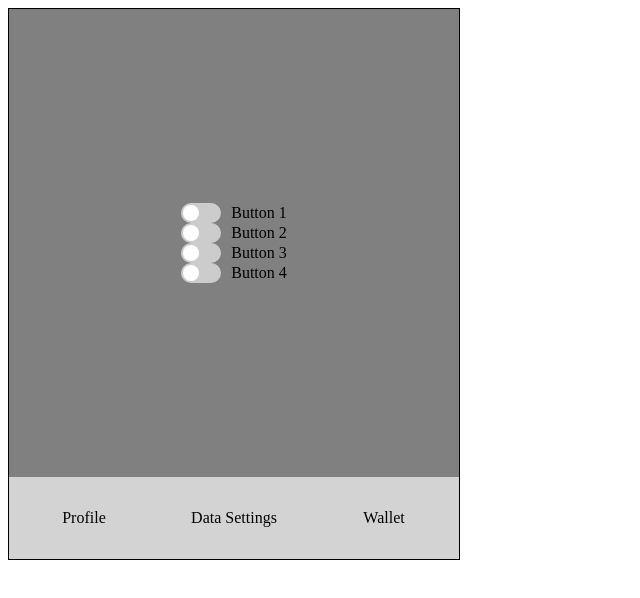
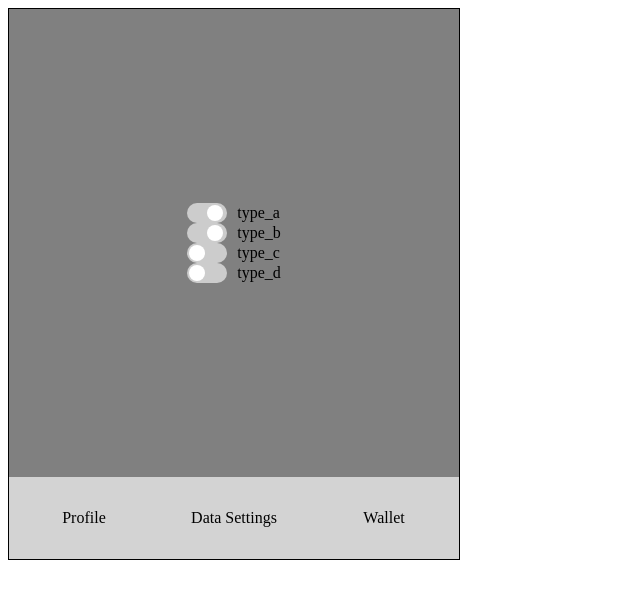
Before and after one commit to fydp-2024-55/fydp-2024.55, a React (Create React App) app in the folder browser-extension/react-chrome-app/: page / in a window 1280 px wide. Both pictures are taken after a click on the button "Data Settings". Shown: the top 598 px of the page, without its empty margins (0-640 px from the left). Built offline with nearby package versions, Linux system fonts and the light colour scheme.

Commit message:
handlers and mock data

```diff
--- a/browser-extension/react-chrome-app/src/App.tsx
+++ b/browser-extension/react-chrome-app/src/App.tsx
@@ -1,31 +1,41 @@
 import Header from "./components/Header/Header";
 import UserPage from "./components/UserPage/UserPage"
 import DataPage from "./components/DataPage/DataPage";
-import { useState } from "react";
+import { useState, useEffect } from "react";
 import "./App.css"
+import data from './sample.json'
 import WalletPage from "./components/WalletPage/WalletPage";
 
 const  App = () => {
+
+  useEffect(() => {
+    loadUser()
+ }, []); // Pass an empty array to only call the function once on mount.
+
   const [page, setPage] = useState('user');
-  console.log(page)
+  const [dataOpt, setDataOpt] = useState(data.data_options)
 
   const changePage = (p: string) => {
     setPage(p)
   }
 
-  // remove later and useEffect
-  const user = {
-    name: "John Doe",
-    age: 25,
-    email: "johndoe@example.com"
+  const updateValue = (key: string) => {
+    setDataOpt((prevState) => ({
+      ...prevState,
+      [key]: !prevState[key as keyof typeof prevState],
+    }));
+    console.log(dataOpt)
   };
+
+  function loadUser(){
+  }
 
   return (
     <div className="browserContainer">
       <div className="row">
-        {page === 'user' && <UserPage name={user.name} age={user.age} email={user.email}/>}
-        {page === 'data' && <DataPage />}
-        {page === 'wallet' && <WalletPage balance={100}/>}
+      {page === 'user' && <UserPage username={data.username} phone={data.phone} first_name={data.first_name} last_name={data.last_name} email={data.email}/>}
+        {page === 'data' && <DataPage updateValue={updateValue} options={dataOpt}/>}
+        {page === 'wallet' && <WalletPage balance={data.wallet}/>}
       </div>
       <Header changePage={changePage}/>
     </div>
--- a/browser-extension/react-chrome-app/src/components/DataPage/DataPage.tsx
+++ b/browser-extension/react-chrome-app/src/components/DataPage/DataPage.tsx
@@ -3,13 +3,16 @@ import "./DataPage.css"
 
 interface ButtonProps {
   label: string;
+  value: boolean;
+  updateValue: (option: string) => void;
 }
 
-const ToggleButton: React.FC<ButtonProps> = ({ label }) => {
-  const [isOn, setIsOn] = useState(false);
+const ToggleButton: React.FC<ButtonProps> = ({ label, value, updateValue }) => {
+  const [isOn, setIsOn] = useState(value);
 
   const toggleButton = () => {
     setIsOn(!isOn);
+    updateValue(label)
   };
 
   return (
@@ -22,13 +25,18 @@ const ToggleButton: React.FC<ButtonProps> = ({ label }) => {
   );
 };
 
-const DataPage: React.FC = () => {
+
+interface DataPageProps {
+  updateValue: (option: string) => void;
+  options: Record<string, boolean>
+}
+
+const DataPage: React.FC<DataPageProps> = ({ options, updateValue }) => {
   return (
     <div>
-      <ToggleButton label="Button 1" />
-      <ToggleButton label="Button 2" />
-      <ToggleButton label="Button 3" />
-      <ToggleButton label="Button 4" />
+      {Object.entries(options).map(([key, value]) => (
+        <ToggleButton label={key} key={key} value={value} updateValue={updateValue}/>
+      ))}
     </div>
   );
 };
--- a/browser-extension/react-chrome-app/src/components/UserPage/UserPage.tsx
+++ b/browser-extension/react-chrome-app/src/components/UserPage/UserPage.tsx
@@ -1,16 +1,19 @@
 
 interface UserPageProps {
-    name: string;
-    age: number;
+    username: string;
+    first_name: string
+    last_name: string
+    phone: number;
     email: string;
   }
 
-  const UserPage: React.FC<UserPageProps> = ({ name, age, email }) => {
+  const UserPage: React.FC<UserPageProps> = ({ username, first_name, last_name, phone, email }) => {
     return (
       <div>
         <h2>User Profile</h2>
-        <p>Name: {name}</p>
-        <p>Age: {age}</p>
+        <p>Username: {username}</p>
+        <p>Full name: {first_name} {last_name}</p>
+        <p>Phone number: {phone}</p>
         <p>Email: {email}</p>
       </div>
     );
--- /dev/null
+++ b/browser-extension/react-chrome-app/src/sample.json
@@ -0,0 +1,14 @@
+{
+  "username": "bluebest",
+  "first_name": "blue",
+  "last_name": "beast",
+  "phone": 1234567890,
+  "email": "bluebest@blue.com",
+  "data_options": {
+    "type_a": true,
+    "type_b": true,
+    "type_c": false,
+    "type_d": false
+  },
+  "wallet": 100
+}
```
Also changed, not shown: 1 other file (tests, documents, lock files or other folders).
